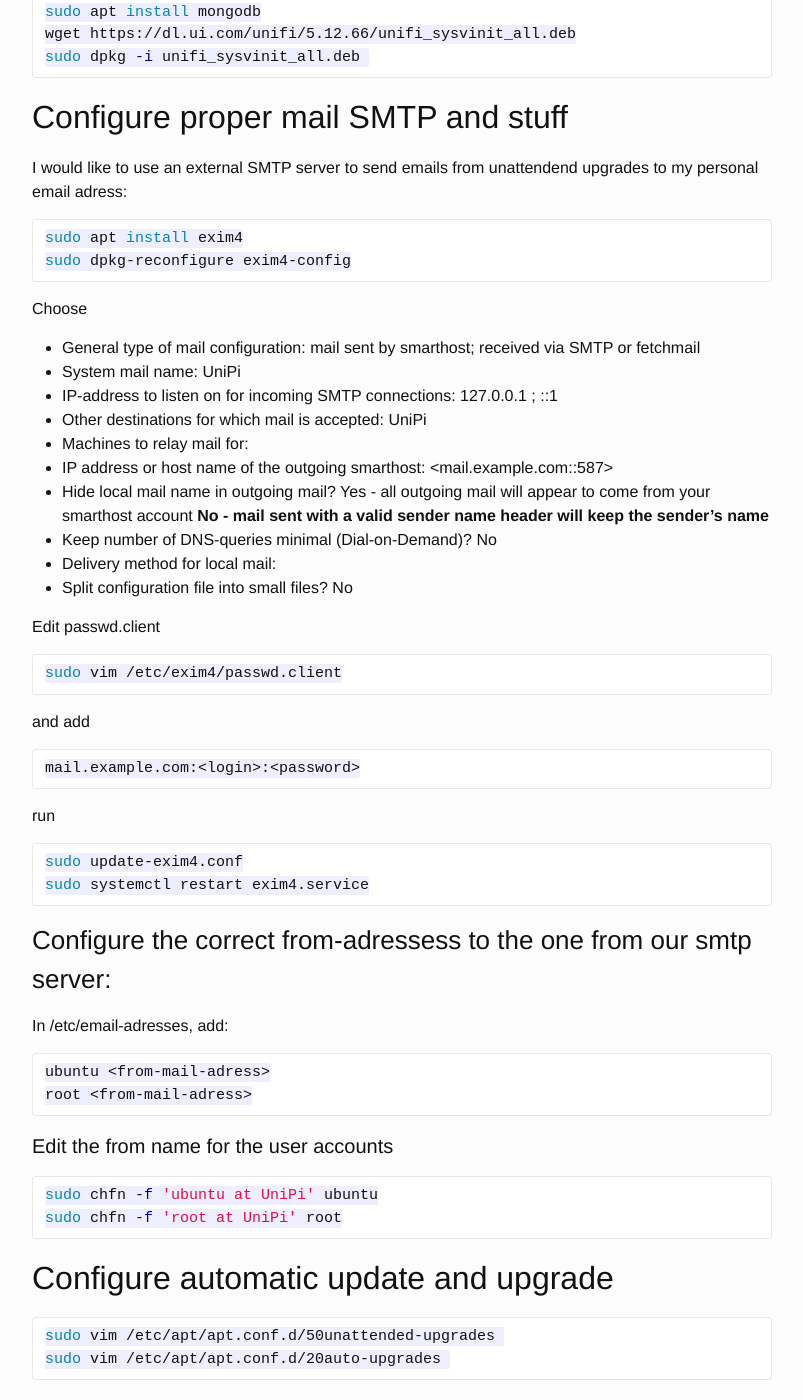
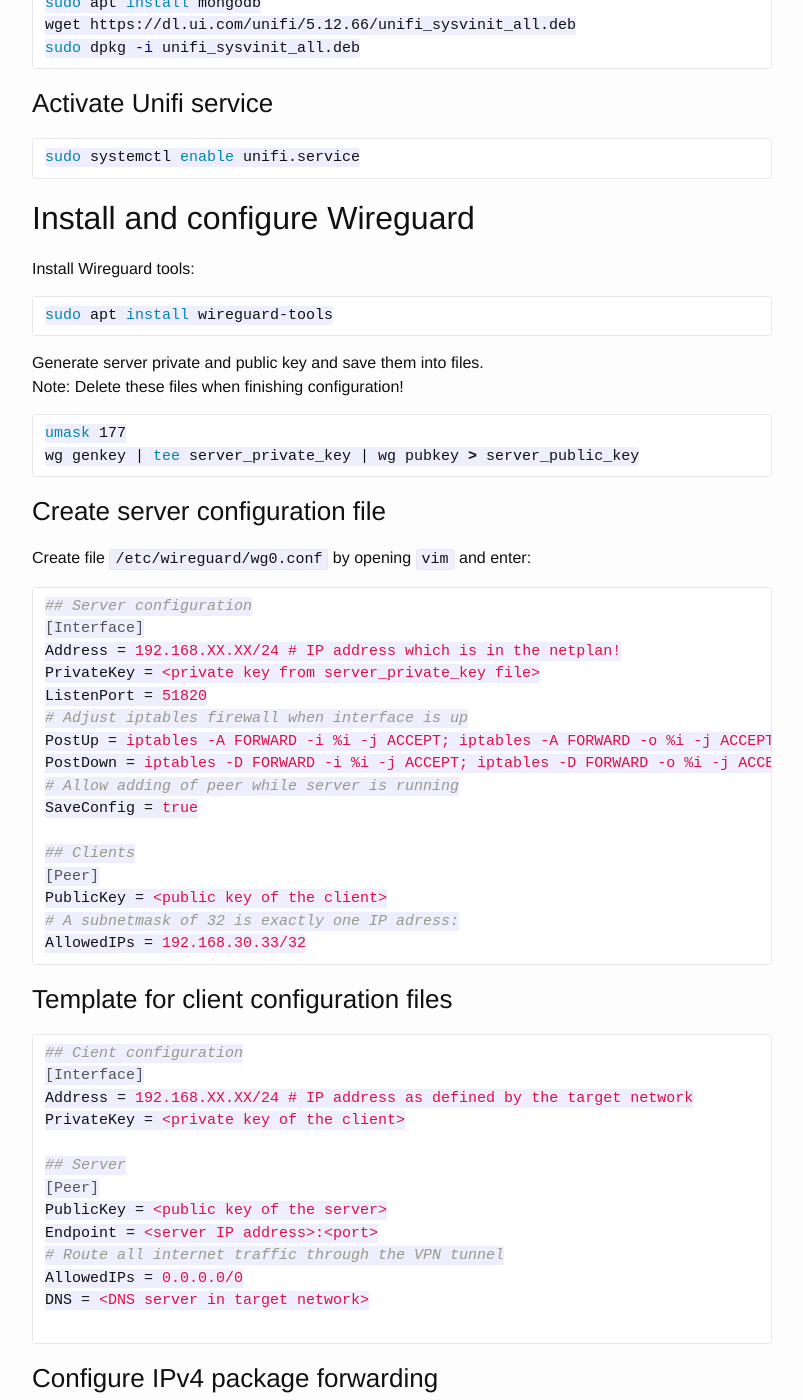
Before and after one commit to materpillar/materpillar.github.io, a Jekyll site: the page built from _posts/2018-12-10-UniPiController.markdown, in a window 1280 px wide and 1400 px high, scrolled down 1853 px. Shown: the whole window, without its empty margins (238-1041 px from the left). Built offline with Jekyll 4.4.1, drawn with Linux system fonts in a browser that asks for light colours; some of the changed text lies outside the part shown.

Commit message:
Add wireguard instructions

````diff
--- a/_posts/2018-12-10-UniPiController.markdown
+++ b/_posts/2018-12-10-UniPiController.markdown
@@ -5,10 +5,10 @@ date:   2020-04-13 22:00:00 +0200
 categories: project
 ---
 
-# Unifi Controller and Wireguard for local network
 Setup on Ubuntu Server 20.04 on Raspberry Pi 3:
 
-## Setup timezones
+## Setup timezone and hostname
+
 ```bash
 sudo timedatectl set-timezone Europe/Berlin
 sudo hostnamectl set-hostname UniPi
@@ -16,34 +16,45 @@ sudo hostnamectl set-hostname UniPi
 
 ## Setup Wifi (optional, when not using wired connection)
 
+I have not tested WiFi in combination with wireguard. Therefore, avoid!
+
 Setup WPA supplicant file with SSID and passphrase
+
 ```bash
 sudo apt install wireless-tools wpasupplicant dhcpcd5
 wpa_passphrase <SSID> <passphrase> | sudo tee /etc/wpa_supplicant.conf
 ```
 
-Activate wpa_supplicant service and configure to use the /etc/wpa_supplicant.conf file
+Activate wpa_supplicant service and configure to use the `/etc/wpa_supplicant.conf` file
+
 ```bash
 sudo cp /lib/systemd/system/wpa_supplicant.service /etc/systemd/wpa_supplicant.service
 sudo vim /etc/systemd/wpa_supplicant.service
 ```
+
 Adjust the the line with the `ExecStart` parameter:
-```
+
+```bash
 ExecStart=/sbin/wpa_supplicant -u -s -c /etc/wpa_supplicant.conf -i wlan0
 ```
-Restart the wpa_supplicant service
+
+Restart the `wpa_supplicant` service
+
 ```bash
 sudo systemctl enable wpa_supplicant.service
 ```
 
-## Setup IP address
+## Setup static IP address
+
 Generate end edit the netplan configuration
+
 ```bash
 sudo netplan generate
 sudo vim /etc/netplan/50-cloud-init.yaml
 ```
 
-Adjust the file to:
+Adjust the file to desired IP addresses:
+
 ```yaml
 # This file is generated from information provided by the datasource.  Changes
 # to it will not persist across an instance reboot.  To disable cloud-init's
@@ -61,12 +72,15 @@ network:
                     addresses: [192.168.XX.XX, ]
     version: 2
 ```
+
 Apply the configuration:
+
 ```bash
 sudo netplan apply
 ```
 
 ## Install MongoDB 3.4 and Unifi Controller package
+
 ```bash
 sudo apt install openjdk-8-jre-headless
 sudo apt install wget
@@ -77,56 +91,194 @@ wget https://dl.ui.com/unifi/5.12.66/unifi_sysvinit_all.deb
 sudo dpkg -i unifi_sysvinit_all.deb
 ```
 
+### Activate Unifi service
+
+```bash
+sudo systemctl enable unifi.service
+```
+
+## Install and configure Wireguard
+
+Install Wireguard tools:
+
+```bash
+sudo apt install wireguard-tools
+```
+
+Generate server private and public key and save them into files.
+Note: Delete these files when finishing configuration!
+
+```bash
+umask 177
+wg genkey | tee server_private_key | wg pubkey > server_public_key
+```
+
+### Create server configuration file
+
+Create file `/etc/wireguard/wg0.conf` by opening `vim` and enter:
+
+```ini
+## Server configuration
+[Interface]
+Address = 192.168.XX.XX/24 # IP address which is in the netplan!
+PrivateKey = <private key from server_private_key file>
+ListenPort = 51820
+# Adjust iptables firewall when interface is up
+PostUp = iptables -A FORWARD -i %i -j ACCEPT; iptables -A FORWARD -o %i -j ACCEPT; iptables -t nat -A POSTROUTING -o eth0 -j MASQUERADE
+PostDown = iptables -D FORWARD -i %i -j ACCEPT; iptables -D FORWARD -o %i -j ACCEPT; iptables -t nat -D POSTROUTING -o eth0 -j MASQUERADE
+# Allow adding of peer while server is running
+SaveConfig = true
+
+## Clients
+[Peer]
+PublicKey = <public key of the client>
+# A subnetmask of 32 is exactly one IP adress:
+AllowedIPs = 192.168.30.33/32
+```
+
+### Template for client configuration files
+
+```ini
+## Cient configuration
+[Interface]
+Address = 192.168.XX.XX/24 # IP address as defined by the target network
+PrivateKey = <private key of the client>
+
+## Server
+[Peer]
+PublicKey = <public key of the server>
+Endpoint = <server IP address>:<port>
+# Route all internet traffic through the VPN tunnel
+AllowedIPs = 0.0.0.0/0
+DNS = <DNS server in target network>
+
+```
+
+
+### Configure IPv4 package forwarding
+
+In `/etc/sysctl.conf` uncomment:
+
+```bash
+net.ipv4.ip_forward=1
+```
+
+### Delete the files containing private and public key
+
+```bash
+rm server_private_key server_public_key
+```
+
+### Check permissions of wireguard settings
+
+Ensure that only root can read and write the configuration file.
+If necessary, correct permissions using `chmod`.
+
+```bash
+sudo ls -l /etc/wireguard/wg0.conf
+-rw------- 1 root root 504 Apr 15 20:06 /etc/wireguard/wg0.conf
+```
+
+### Activate Wireguard (on startup)
+
+```bash
+wg-quick up wg0 # This is probably only to start in the running session
+sudo systemctl enable wg-quick@wg0.service
+```
+
+### Adjust and enable ufw firewall
+
+```bash
+sudo ufw allow 22/tcp
+sudo ufw allow 51820/udp
+sudo ufw enable
+```
+
+### Reboot and relogin
+
+```bash
+sudo reboot
+```
+
+### Verify
+
+```bash
+# Firewall status
+sudo ufw status verbose
+
+# Interface status
+ip a
+
+# Wireguard status
+sudo wg show
+```
+
 ## Configure proper mail SMTP and stuff
+
 I would like to use an external SMTP server to send emails from unattendend upgrades
 to my personal email adress:
+
 ```bash
 sudo apt install exim4
 sudo dpkg-reconfigure exim4-config
 ```
-Choose
+
+Choose for the upcoming options:
+
 - General type of mail configuration: mail sent by smarthost; received via SMTP or fetchmail
-- System mail name: UniPi
-- IP-address to listen on for incoming SMTP connections: 127.0.0.1 ; ::1
-- Other destinations for which mail is accepted: UniPi
-- Machines to relay mail for: <leave this blank>
+- System mail name: `UniPi`
+- IP-address to listen on for incoming SMTP connections: `127.0.0.1 ; ::1`
+- Other destinations for which mail is accepted: `UniPi`
+- Machines to relay mail for: `<leave this blank>`
 - IP address or host name of the outgoing smarthost: <mail.example.com::587>
 - Hide local mail name in outgoing mail?
   Yes - all outgoing mail will appear to come from your smarthost account
   **No - mail sent with a valid sender name header will keep the sender’s name**
-- Keep number of DNS-queries minimal (Dial-on-Demand)? No
-- Delivery method for local mail: <choose the one you prefer>
-- Split configuration file into small files? No
+- Keep number of DNS-queries minimal (Dial-on-Demand)? `No`
+- Delivery method for local mail: `<choose the one you prefer>`
+- Split configuration file into small files? `No`
 
-Edit passwd.client
+In `/etc/exim4/passwd.client` add:
+
 ```bash
-sudo vim /etc/exim4/passwd.client
-```
-and add
-```
 mail.example.com:<login>:<password>
 ```
-run
+
+apply updated settings:
+
 ```bash
 sudo update-exim4.conf
 sudo systemctl restart exim4.service
 ```
 
-### Configure the correct from-adressess to the one from our smtp server:
-In /etc/email-adresses, add:
+### Configure the correct from-adressess to the one from our smtp server
+
+In `/etc/email-adresses`, add:
+
 ```bash
 ubuntu <from-mail-adress>
 root <from-mail-adress>
 ```
 
 #### Edit the from name for the user accounts
+
 ```bash
 sudo chfn -f 'ubuntu at UniPi' ubuntu
 sudo chfn -f 'root at UniPi' root
 ```
 
 ## Configure automatic update and upgrade
+
 ```bash
 sudo vim /etc/apt/apt.conf.d/50unattended-upgrades
 sudo vim /etc/apt/apt.conf.d/20auto-upgrades
 ```
+
+## TODO
+
+- DNS configurations and test
+- Firewall rules: For Unifi allow port 8080 (inform) only internally.
+- Strict unifi: Allow everything only from internal
+- SSH two factor authentication
+
+sudo ufw allow from 203.0.113.0/24
````
